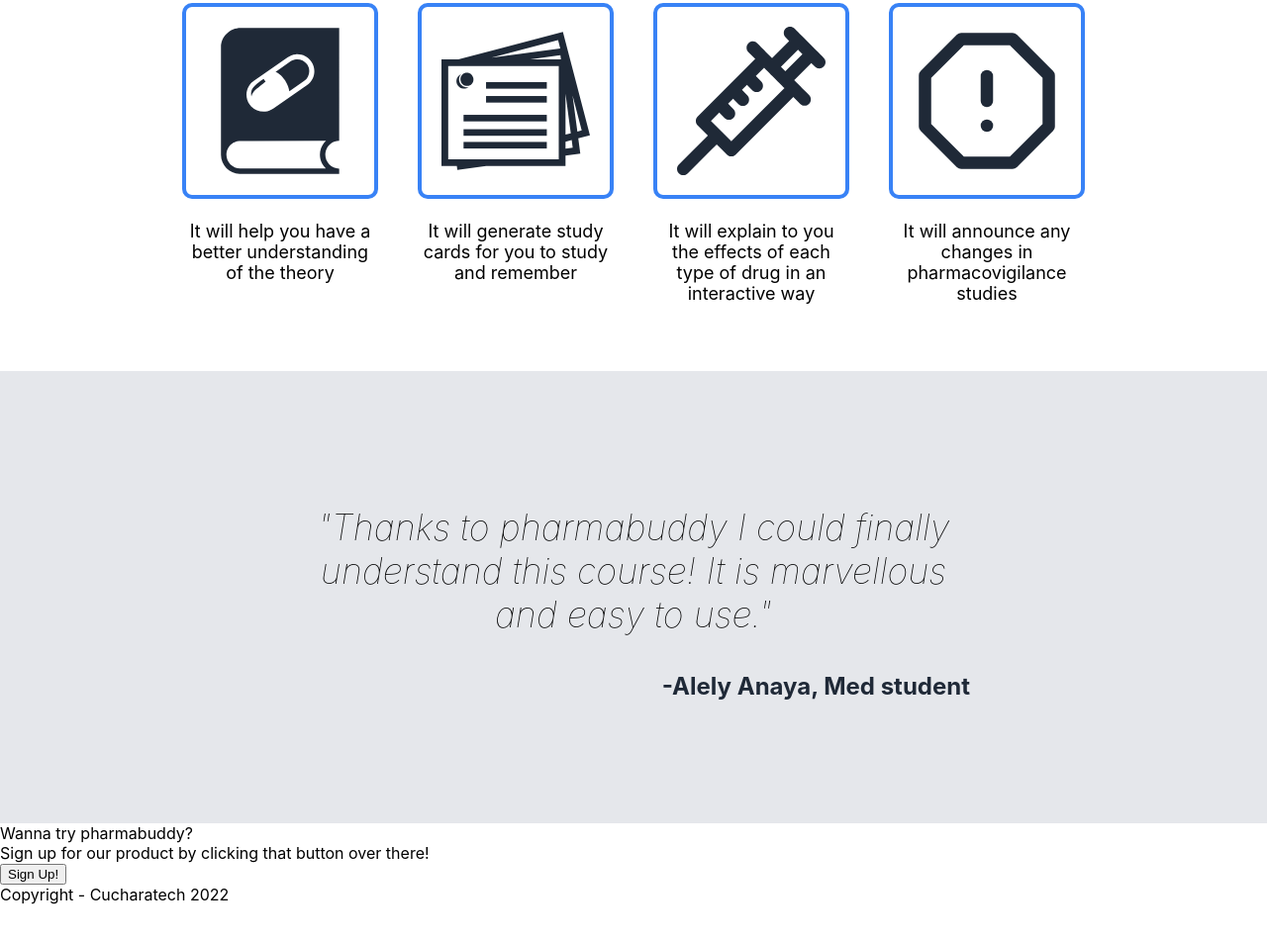
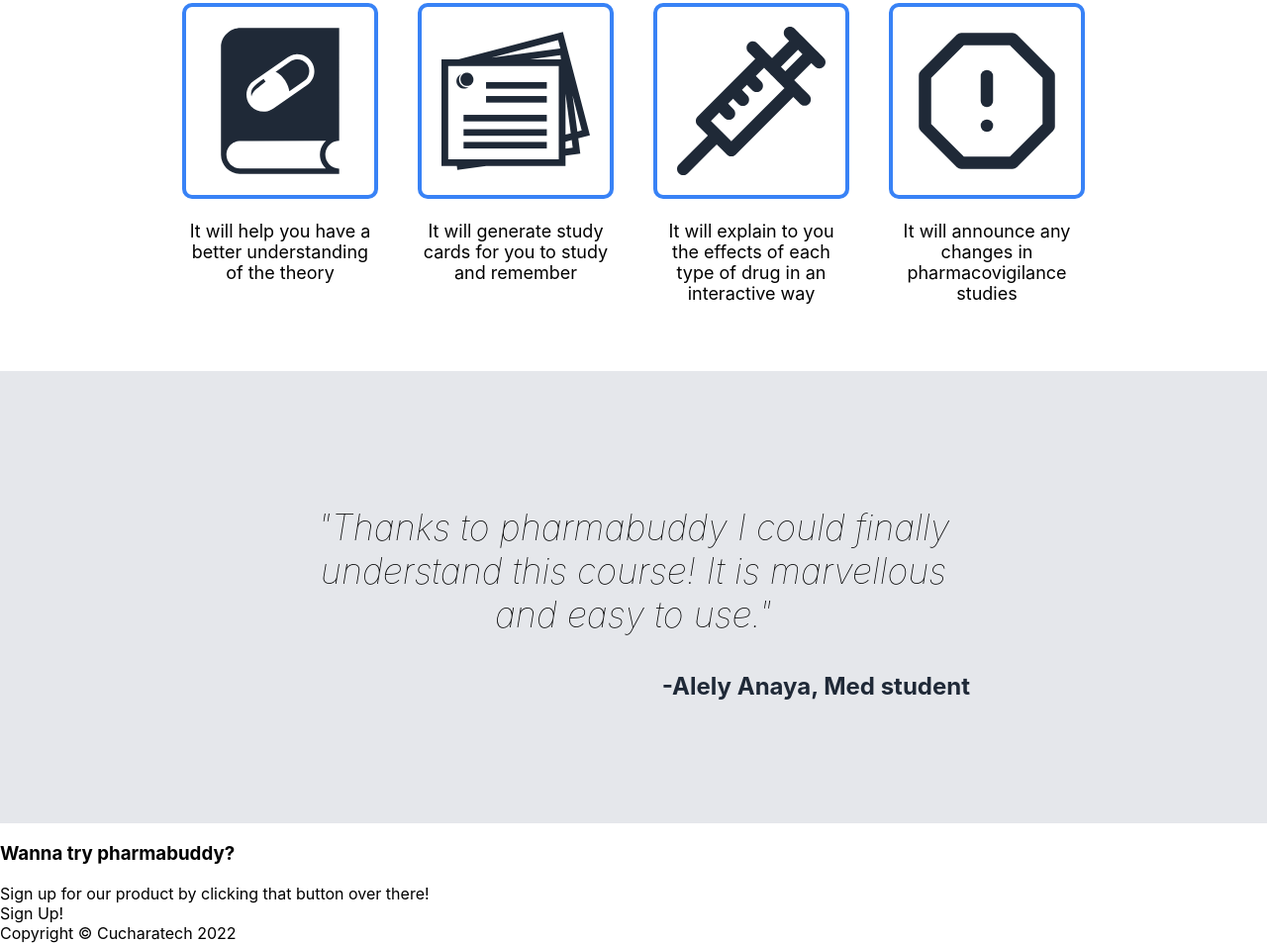
Before and after one commit to cucharatech/pharma-landing, a plain HTML site: page index.html in a window 1280 px wide. Shown: the part 866-1819 px from the top of the page at 99% size. Before the commit the page ends 1780 px from the top, so only its background shows below. Drawn offline with Linux system fonts and the light colour scheme.

Commit message:
Change atributtes and add new clases

```diff
--- a/index.html
+++ b/index.html
@@ -52,14 +52,14 @@
         <div class="module-4">
             <div class="cta">
                 <div class="ctacontainer">
-                    <div>Wanna try pharmabuddy?</div>
+                    <h3>Wanna try pharmabuddy?</h3>
                     <div>Sign up for our product by clicking that button over there!</div>
                 </div>
-                <button>Sign Up!</button>
+                <div class="button-2">Sign Up!</div>
             </div>
         </div>
         <div class="footer">
-            <div>Copyright - Cucharatech 2022</div>
+            <div>Copyright © Cucharatech 2022</div>
         </div>
     </body>
 </html>
```
